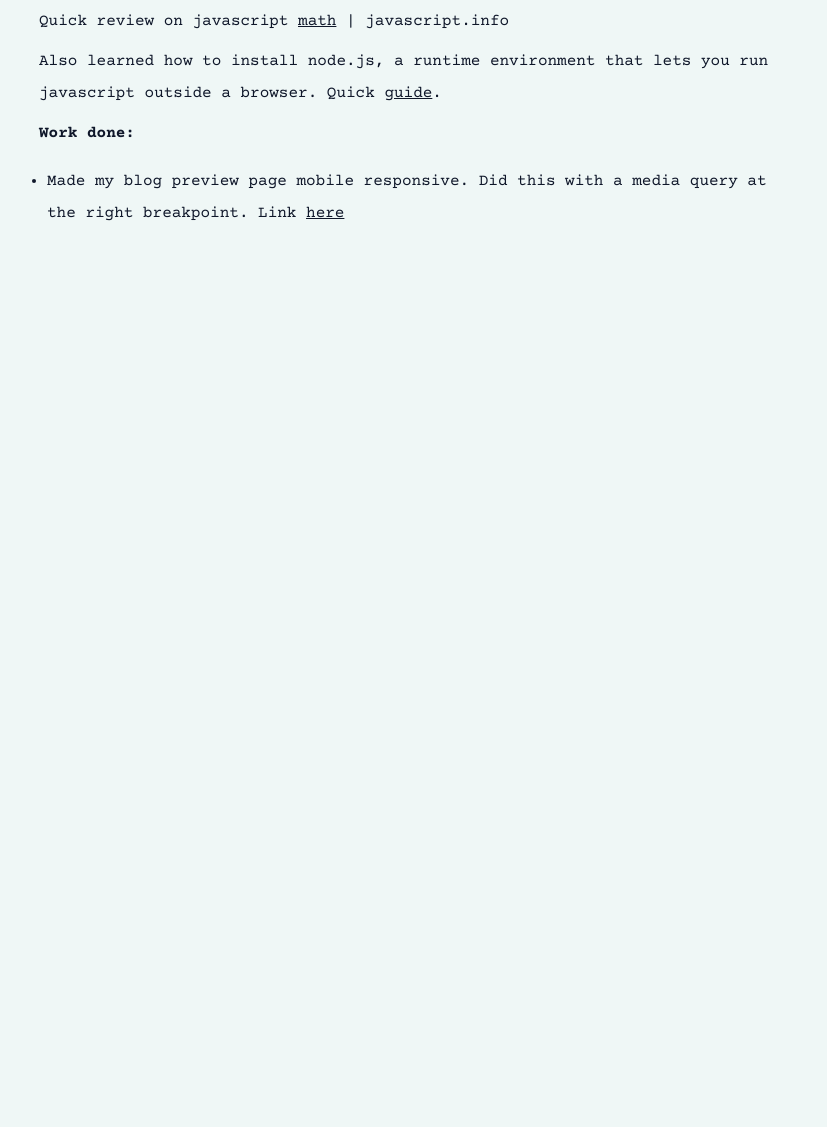
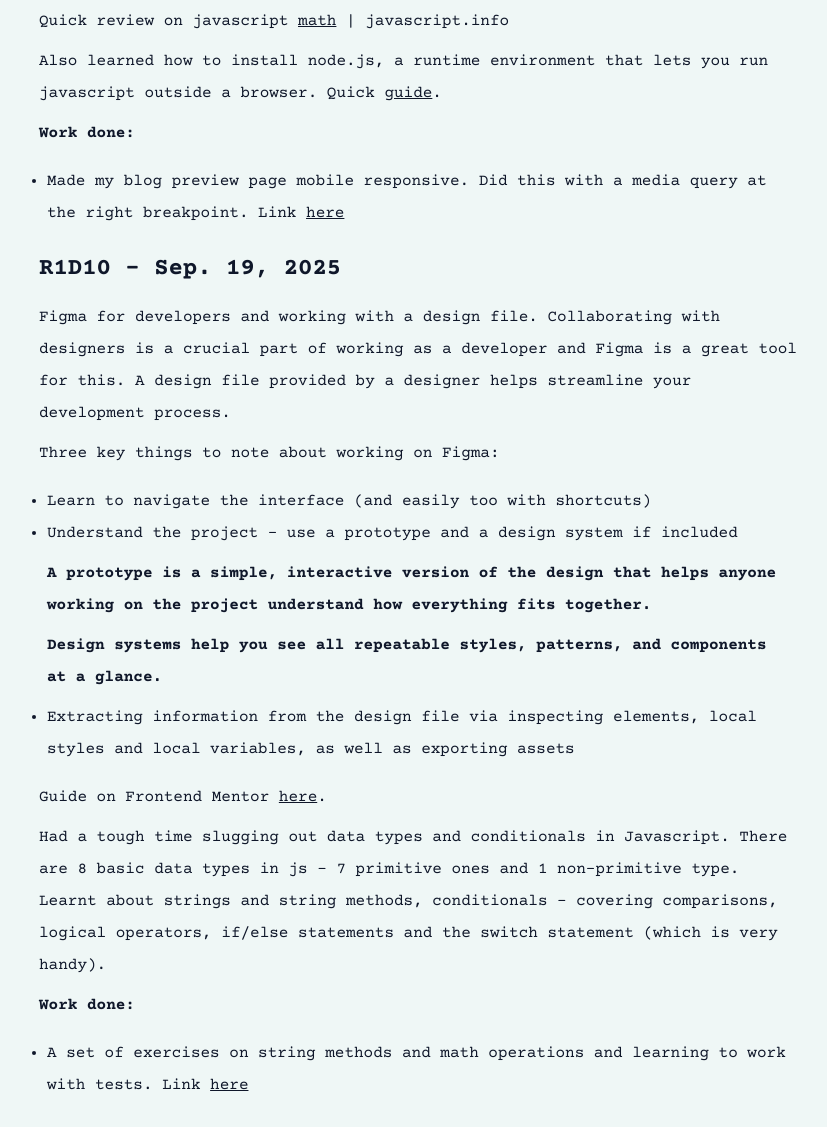
Before and after one commit to odunlemi/r-logs, a plain HTML site: page site/index.html in a window 1280 px wide. Shown: the part 5045-6172 px from the top of the page, without its empty margins (221-1048 px from the left). Before the commit the page ends 5300 px from the top, so only its background shows below. Drawn offline with nearby package versions, Linux system fonts and the light colour scheme.

Commit message:
update: r1-log for R1D10 - Sep. 19, 2025

```diff
--- a/site/index.html
+++ b/site/index.html
@@ -157,6 +157,31 @@
                 <li>Made my blog preview page mobile responsive. Did this with a media query at the right breakpoint. Link <a href="https://odunlemi.github.io/preview-card/">here</a></li>
             </ul>
         </div>
+
+        <div class="log">
+            <h2>R1D10 - Sep. 19, 2025</h2>
+
+            <p>Figma for developers and working with a design file. Collaborating with designers is a crucial part of working as a developer and Figma is a great tool for this. A design file provided by a designer helps streamline your development process.</p>
+
+            <p>Three key things to note about working on Figma:</p>
+            <ul>
+                <li>Learn to navigate the interface (and easily too with shortcuts)</li>
+                <li>Understand the project - use a prototype and a design system if included
+                    <p><span class="highlight">A prototype is a simple, interactive version of the design that helps anyone working on the project understand how everything fits together.</span></p>
+                    <p><span class="highlight">Design systems help you see all repeatable styles, patterns, and components at a glance.</span></p>
+                </li>
+                <li>Extracting information from the design file via inspecting elements, local styles and local variables, as well as exporting assets</li>
+            </ul>
+
+            <p>Guide on Frontend Mentor <a href="https://www.frontendmentor.io/articles/figma-for-developers-how-to-work-with-a-design-file-m6CZKZ1rC1">here</a>.</p>
+
+            <p>Had a tough time slugging out data types and conditionals in Javascript. There are 8 basic data types in js - 7 primitive ones and 1 non-primitive type. Learnt about strings and string methods, conditionals - covering comparisons, logical operators, if/else statements and the switch statement (which is very handy).</p>
+
+            <p><span class="highlight">Work done:</span></p>
+            <ul>
+                <li>A set of exercises on string methods and math operations and learning to work with tests. Link <a href="https://github.com/odunlemi/javascript-exercises">here</a></li>
+            </ul>
+        </div>
     </div>
 </body>
 </html>
```
Also changed, not shown: site/linked-resources.html (+1 -0 lines), 2 other files.
